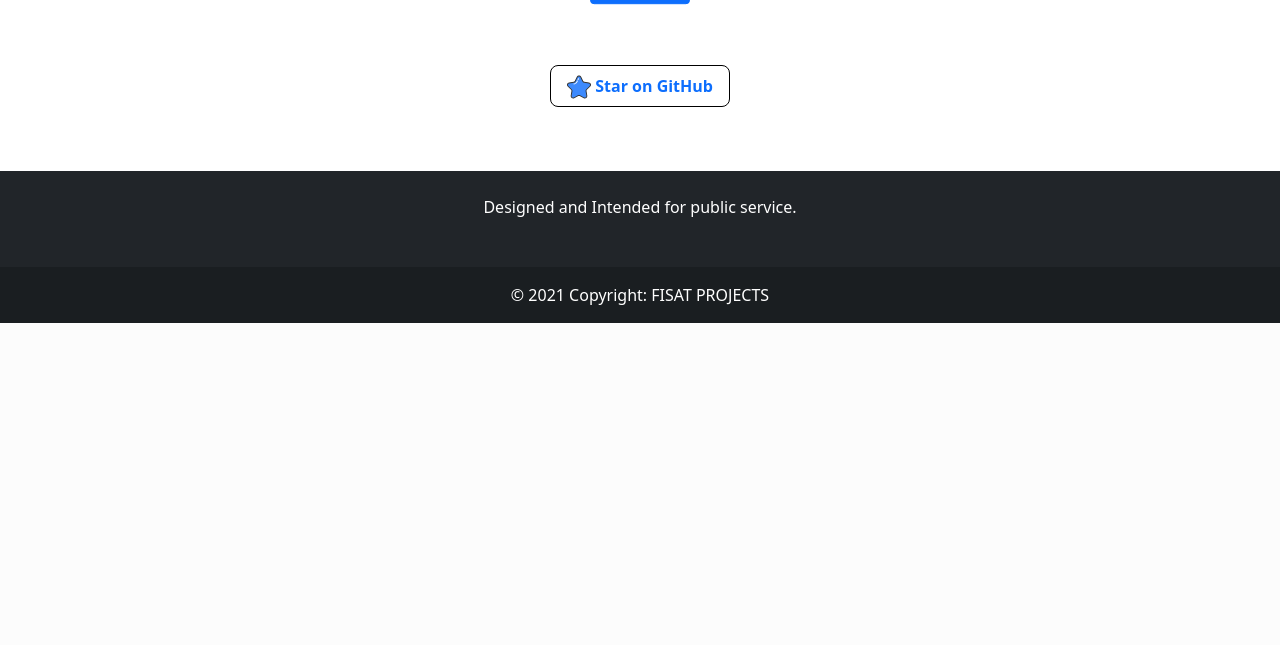
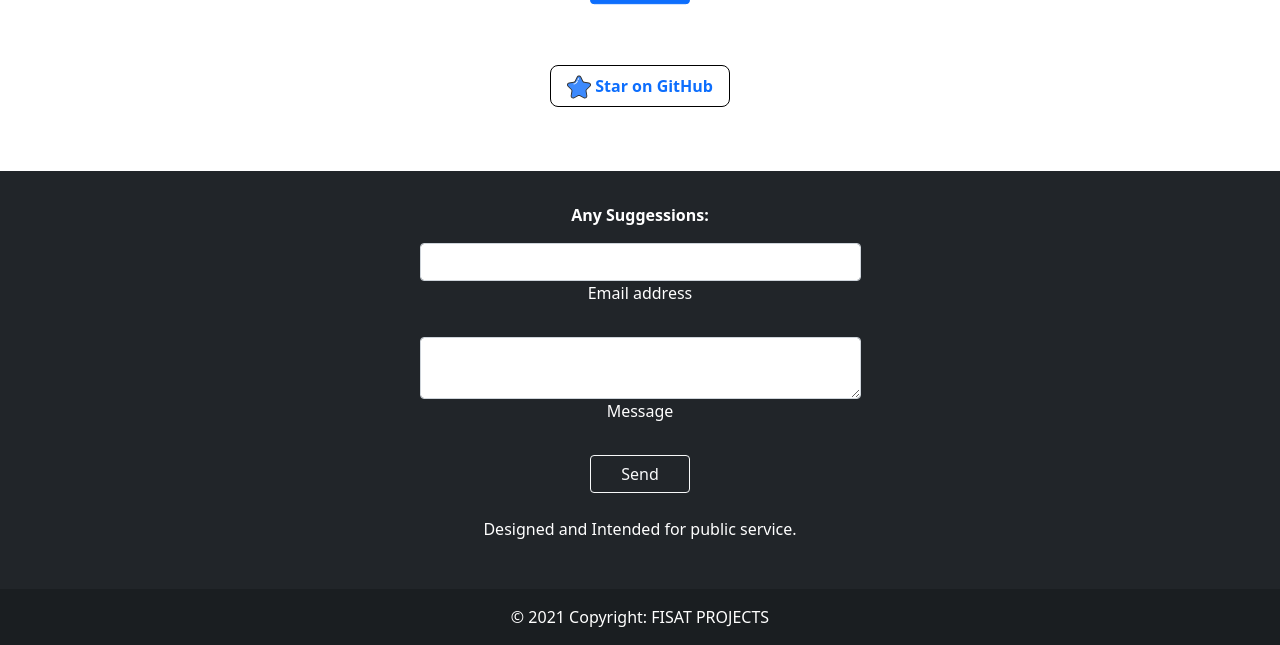
Before and after one commit to FISAT-PROJECTS/keam-project, a Django app: page / in a window 1280 px wide. Shown: the part 712-1357 px from the top of the page. Before the commit the page ends 1035 px from the top, so only its background shows below. Run offline with Django 3.2, Linux system fonts and the light colour scheme; some libraries are stand-ins or nearby versions.

Commit message:
added form for suggession

```diff
--- a/college_predictor/templates/college_predictor/base.html
+++ b/college_predictor/templates/college_predictor/base.html
@@ -90,7 +90,6 @@
         font-family: "Source Sans Pro", sans-serif;
         font-size: 1.21em;
       }
-
 
       table {
         margin-top: 2em;
@@ -445,6 +444,58 @@
   <!-- Footer -->
   <footer class="bg-dark text-center text-white">
     <div class="container p-4">
+
+      <!-- Section: Form -->
+      <section class="suggest-form">
+        <form action="https://formspree.io/f/xrgrjwbk" method="POST">
+          <div class="row d-flex justify-content-center">
+            <div class="col-auto">
+              <p class="pt-2">
+                <strong>Any Suggessions:</strong>
+              </p>
+            </div>
+          </div>
+
+          <div class="row d-flex justify-content-center">
+            <div class="col-md-5 col-12">
+              <div class="form-outline form-white mb-4">
+                <input
+                  type="email"
+                  id="email"
+                  class="form-control"
+                  name="_replyto"
+                />
+                <label class="form-label" for="email">Email address</label>
+              </div>
+            </div>
+          </div>
+
+          <div class="row d-flex justify-content-center">
+            <div class="col-md-5 col-12">
+              <div class="form-outline form-white mb-4">
+                <textarea
+                  type="email-text"
+                  id="email-text"
+                  class="form-control"
+                  name="message"
+                >
+                </textarea>
+                <label class="form-label" for="email-text">Message</label>
+              </div>
+            </div>
+          </div>
+
+          <div class="row d-flex justify-content-center">
+            <div class="col-auto">
+              <button type="submit" class="btn btn-outline-light mb-4">
+                Send
+              </button>
+            </div>
+          </div>
+        </form>
+      </section>
+      <!-- Section: Form -->
+
       <section class="mb-4">
         <p>Designed and Intended for public service.</p>
       </section>
```
